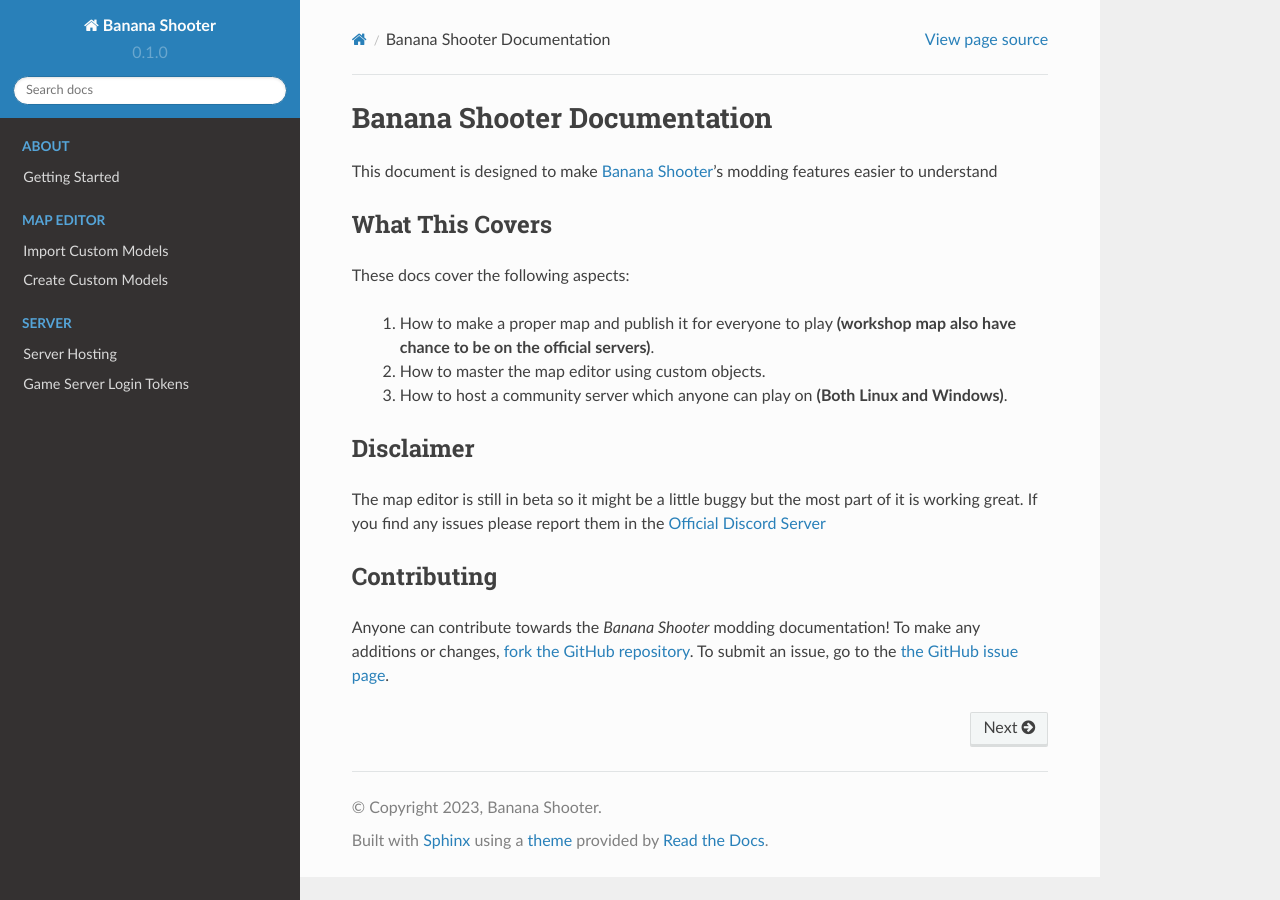
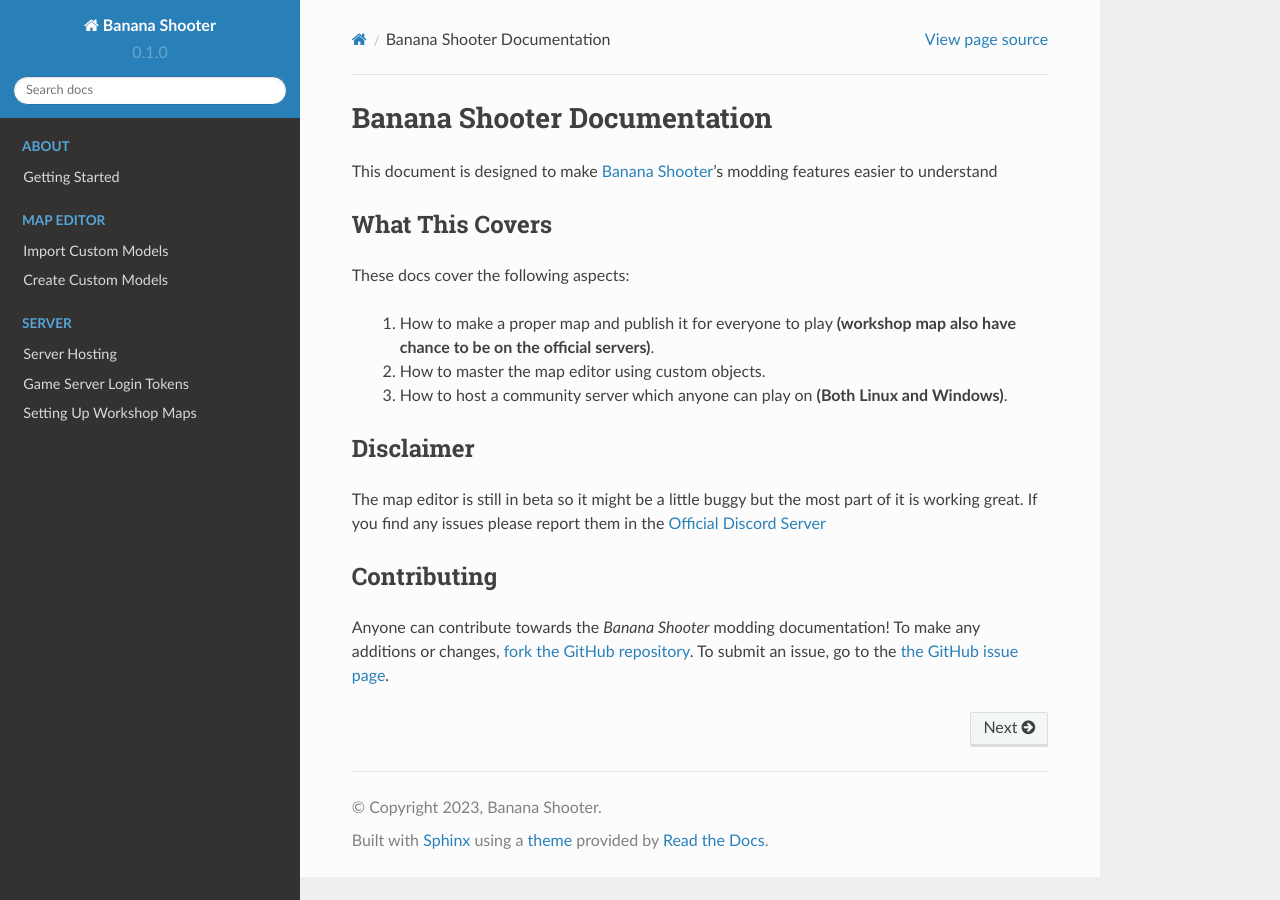
Before and after one commit to CodingDaniel1/bs-docs, a Sphinx documentation site: the page built from docs/source/index.rst, in a window 1280 px wide. Built offline with Sphinx 7.4.7 and the Read the Docs theme 2.0.0, drawn with Linux system fonts in a browser that asks for light colours.

Commit message:
Update index.rst

```diff
--- a/docs/source/index.rst
+++ b/docs/source/index.rst
@@ -44,3 +44,4 @@
 
 	server/server-hosting
 	server/game-server-login-tokens
+	server/enabling-workshop
```
